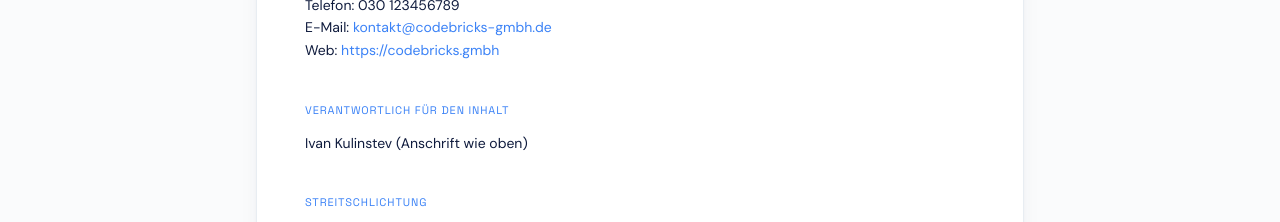
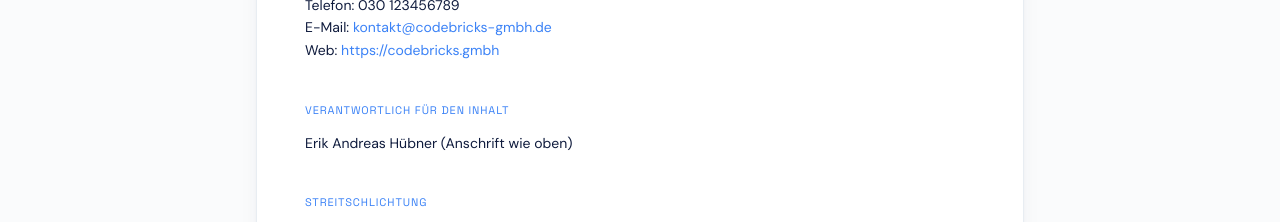
Before and after one commit to darklobster9512/codebricks, a React (Vite) app: page /impressum in a window 1280 px wide. Shown: the part 1040-1262 px from the top of the page. Built offline with nearby package versions, Linux system fonts and the light colour scheme.

Commit message:
Changes
Co-authored-by: darklobster9512 <301748244+darklobster9512@users.noreply.github.com>

```diff
--- a/src/pages/Impressum.tsx
+++ b/src/pages/Impressum.tsx
@@ -46,7 +46,7 @@ const Impressum = () => (
         </div>
         <div>
           <h2 className="text-[11px] font-mono uppercase tracking-widest text-[#3B82F6]">Verantwortlich für den Inhalt</h2>
-          <p className="mt-3">Ivan Kulinstev (Anschrift wie oben)</p>
+          <p className="mt-3">Erik Andreas Hübner (Anschrift wie oben)</p>
         </div>
         <div>
           <h2 className="text-[11px] font-mono uppercase tracking-widest text-[#3B82F6]">Streitschlichtung</h2>
```
